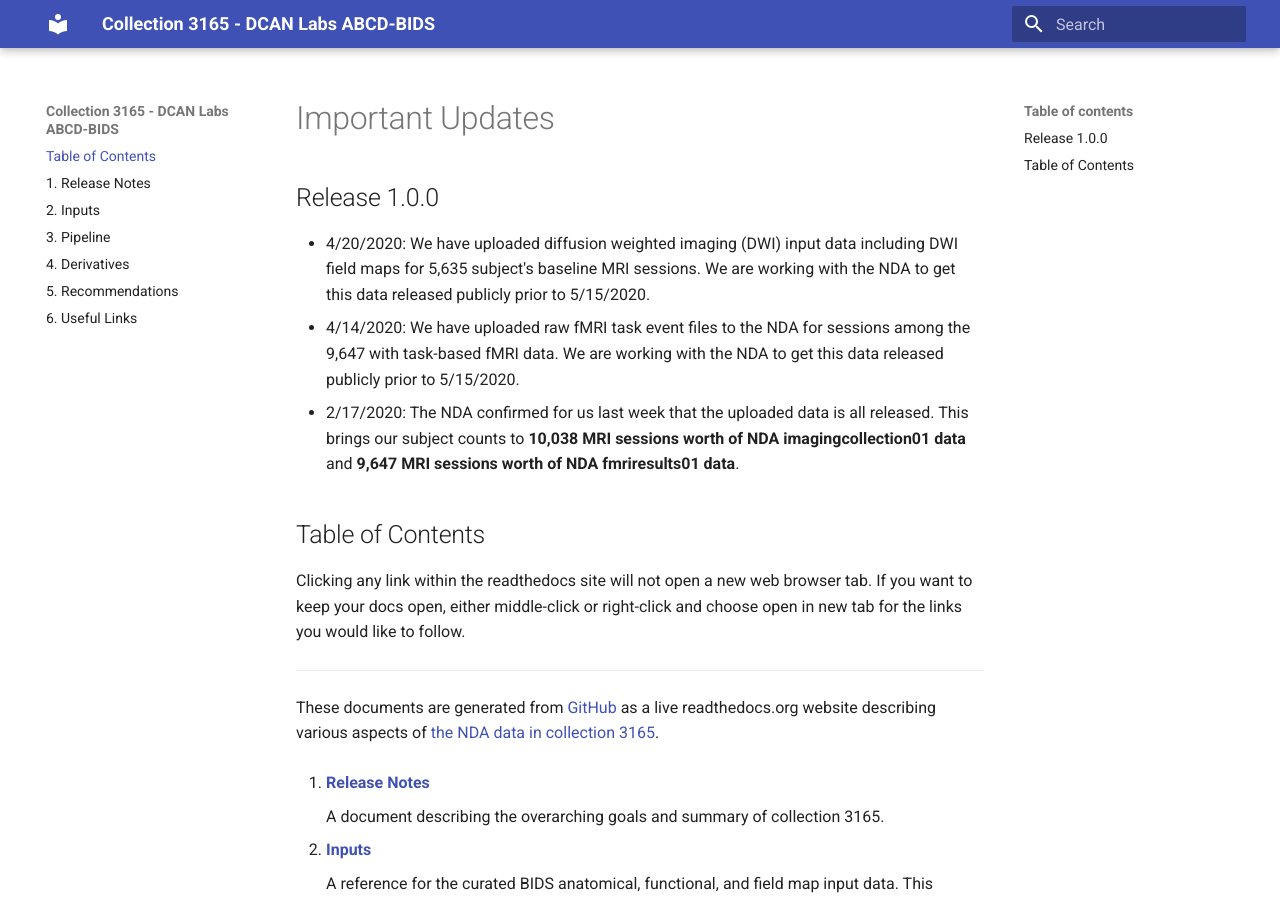
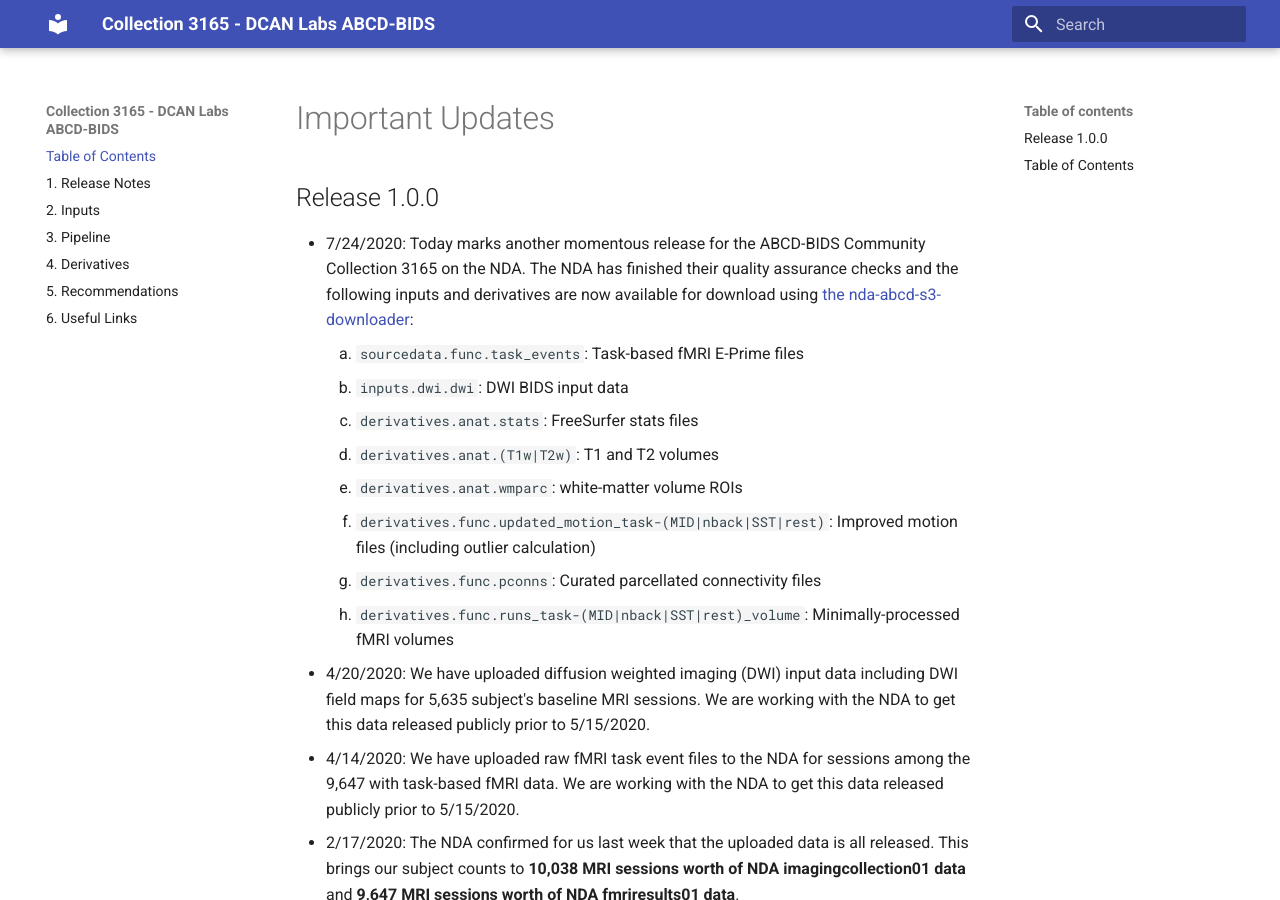
Before and after one commit to ABCD-STUDY/nda-abcd-collection-3165, an MkDocs documentation site: the page built from docs/index.md, in a window 1280 px wide and 900 px high. Built offline with MkDocs 1.6.1 and Material for MkDocs 9.7.7, drawn with Linux system fonts in a browser that asks for light colours; old or Windows-style settings are respelled for this version of MkDocs.

Commit message:
Update index.md
Include momentous announcement of newest additions!

```diff
--- a/docs/index.md
+++ b/docs/index.md
@@ -2,6 +2,15 @@
 
 ## Release 1.0.0
 
+- 7/24/2020: Today marks another momentous release for the ABCD-BIDS Community Collection 3165 on the NDA.  The NDA has finished their quality assurance checks and the following inputs and derivatives are now available for download using [the nda-abcd-s3-downloader](https://github.com/ABCD-STUDY/nda-abcd-s3-downloader):
+    1. `sourcedata.func.task_events`: Task-based fMRI E-Prime files
+    1. `inputs.dwi.dwi`: DWI BIDS input data
+    1. `derivatives.anat.stats`: FreeSurfer stats files
+    1. `derivatives.anat.(T1w|T2w)`: T1 and T2 volumes
+    1. `derivatives.anat.wmparc`: white-matter volume ROIs
+    1. `derivatives.func.updated_motion_task-(MID|nback|SST|rest)`: Improved motion files (including outlier calculation)
+    1. `derivatives.func.pconns`: Curated parcellated connectivity files
+    1. `derivatives.func.runs_task-(MID|nback|SST|rest)_volume`: Minimally-processed fMRI volumes
 - 4/20/2020: We have uploaded diffusion weighted imaging (DWI) input data including DWI field maps for 5,635 subject's baseline MRI sessions.  We are working with the NDA to get this data released publicly prior to 5/15/2020.
 - 4/14/2020: We have uploaded raw fMRI task event files to the NDA for sessions among the 9,647 with task-based fMRI data.  We are working with the NDA to get this data released publicly prior to 5/15/2020.
 - 2/17/2020: The NDA confirmed for us last week that the uploaded data is all released.  This brings our subject counts to **10,038 MRI sessions worth of NDA imagingcollection01 data** and **9,647 MRI sessions worth of NDA fmriresults01 data**.
```
